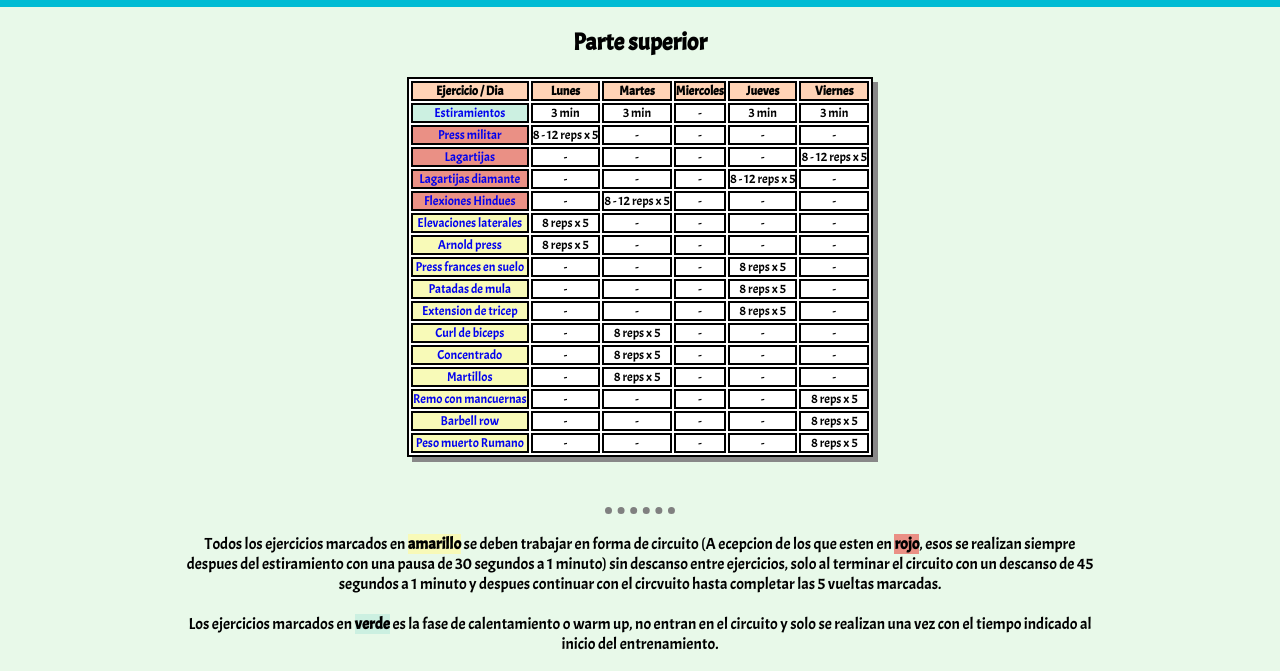
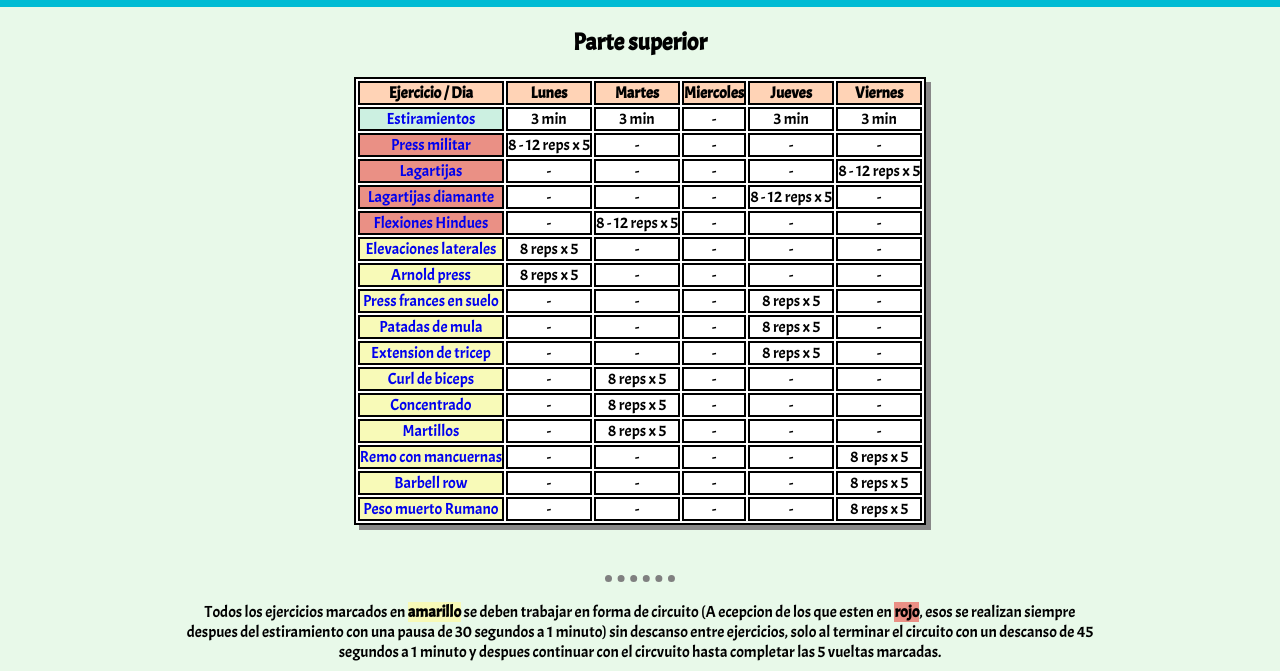
Before and after one commit to Javirubio-web45/Martita, a plain HTML site: page index.html in a window 1280 px wide. Shown: the part 87-758 px from the top of the page. Drawn offline with Linux system fonts and the light colour scheme; a web font is replaced by a local one.

Commit message:
Update style.css

```diff
--- a/style.css
+++ b/style.css
@@ -37,7 +37,6 @@ hr{
 table, th, td{
   border: solid black 2px;
   background-color: #FFF;
-  font-size: 1vw;
 }
 table{
   box-shadow: 5px 5px #888888;
```
